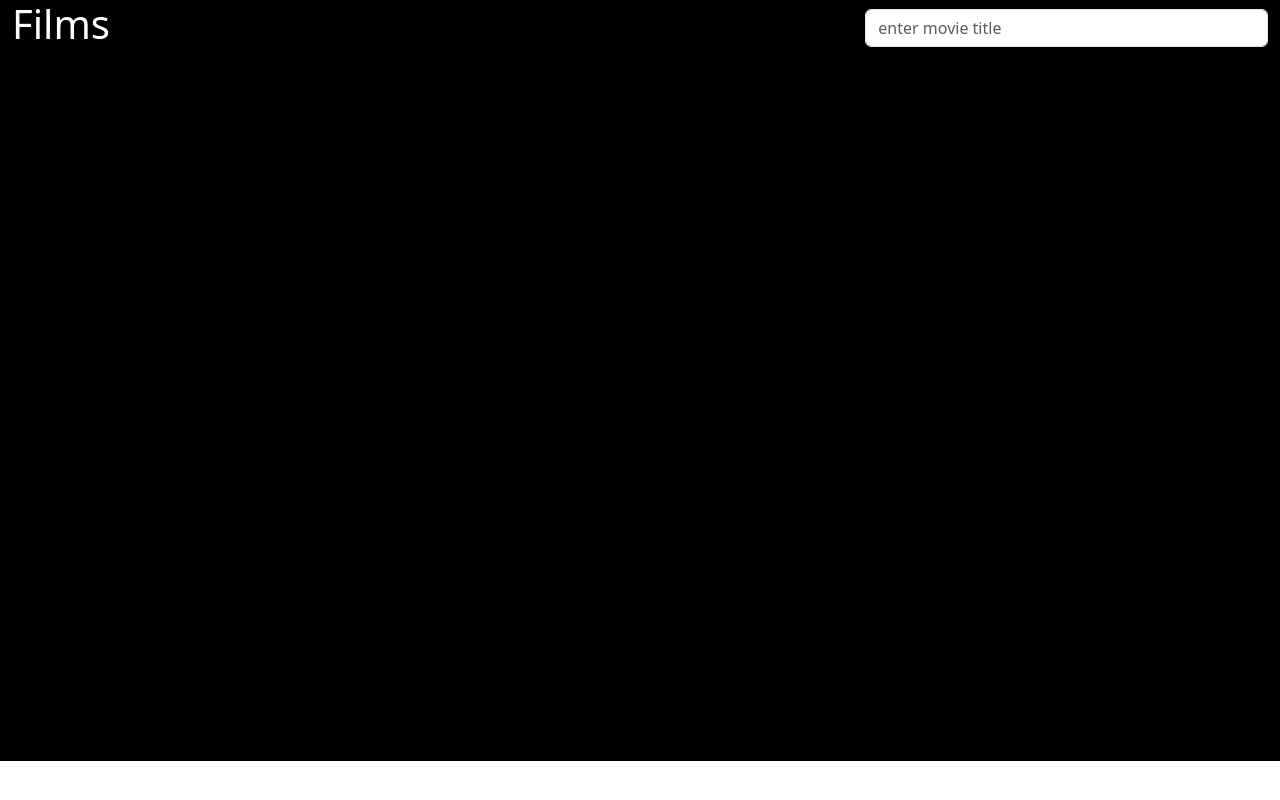
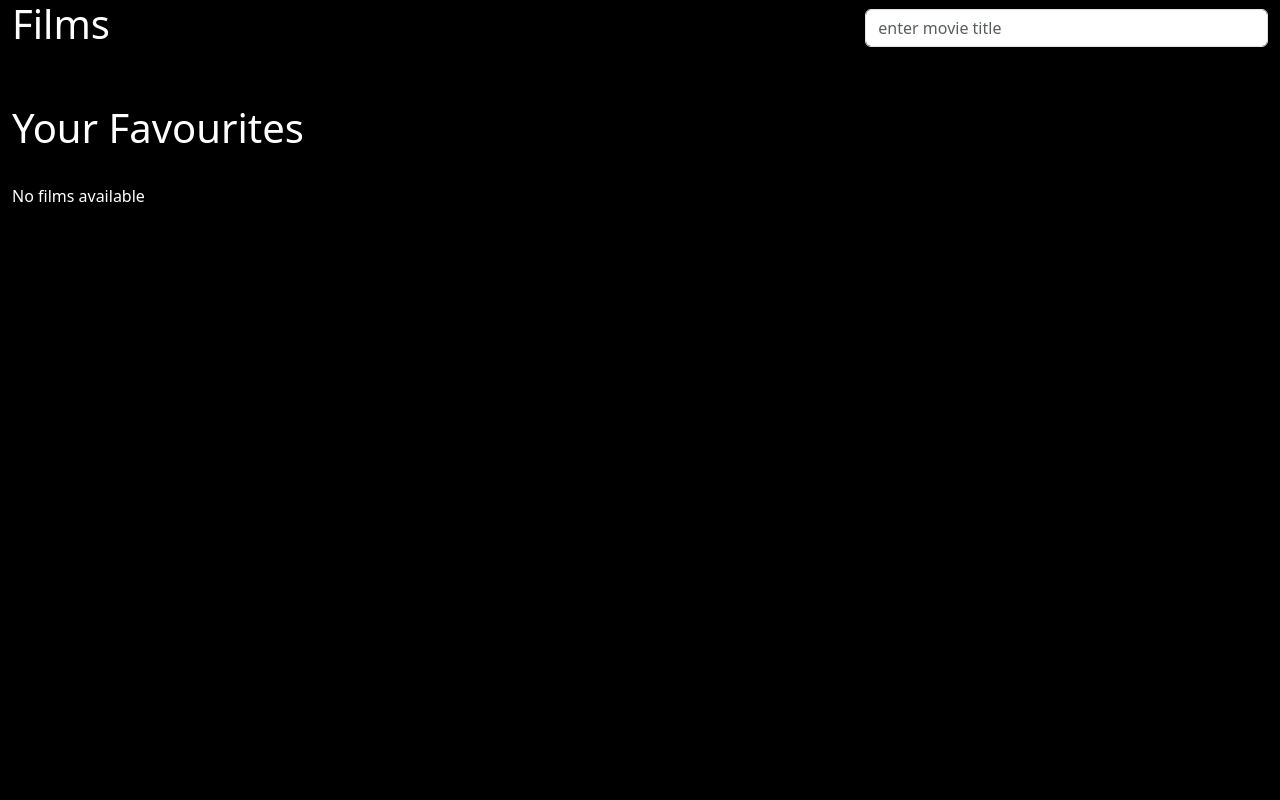
Before and after one commit to henok26/Movie_Website, a React (Create React App) app: page / in a window 1280 px wide. Shown: the top 800 px of the page. Built offline with nearby package versions, Linux system fonts and the light colour scheme.

Commit message:
making functional add favourites

```diff
--- a/src/App.css
+++ b/src/App.css
@@ -3,7 +3,7 @@
 /* Add this style to create a flex container for the film posters */
 .App{
 background: black;
-height:761px;
+height:1200px;
 color:#fff;
 
 
--- a/src/App.js
+++ b/src/App.js
@@ -10,6 +10,7 @@ import "bootstrap/dist/css/bootstrap.min.css";
 const App = () => {
   const [films, setFilms] = useState([]);
   const [searchFilm, setSearchFilm] = useState(""); // Initialize as an empty string
+  const [favouriteFilms,setFavouriteFilms]=useState("");
 
   const getFilmRequest = async (searchQuery) => {
     const apiKey = "ff1e75a7";
@@ -32,6 +33,10 @@ const App = () => {
       getFilmRequest(searchFilm);
     }
   }, [searchFilm]);
+ const  AddFavouriteFilm=(film)=>{
+const newFavouriteList=[...favouriteFilms];
+setFavouriteFilms(newFavouriteList);
+ }
 
   return (
     <div className="App container-fluid">
@@ -40,7 +45,17 @@ const App = () => {
         <SearchBox searchFilm={searchFilm} setSearchFilm={setSearchFilm} />
       </div>
       <div className="row">
-        <FilmList films={films} favourites={AddFavourite} />
+        <FilmList films={films} favouritesChosen={AddFavouriteFilm} favourites={AddFavourite} />
+
+
+      </div>
+
+      <div className="row d-flex align-items-center mt-4 mb-4">
+        <FilmListHeading heading="Your Favourites" />
+
+      </div>
+      <div className="row">
+        <FilmList films={favouriteFilms} favouritesChosen={AddFavouriteFilm} favourites={AddFavourite} />
 
 
       </div>
--- a/src/components/AddFavourite.js
+++ b/src/components/AddFavourite.js
@@ -4,7 +4,7 @@ import '../App.css';
 const AddFavourite = (props) => {
   return (
     <>
-    <span className="mr-2"></span>
+    <span className="mr-2">Add to Favourites</span>
     <svg xmlns="http://www.w3.org/2000/svg" width="16" height="16" fill="currentColor" class="bi bi-emoji-heart-eyes-fill" viewBox="0 0 16 16">
   <path d="M8 0a8 8 0 1 0 0 16A8 8 0 0 0 8 0zM4.756 4.566c.763-1.424 4.02-.12.952 3.434-4.496-1.596-2.35-4.298-.952-3.434zm6.559 5.448a.5.5 0 0 1 .548.736A4.498 4.498 0 0 1 7.965 13a4.498 4.498 0 0 1-3.898-2.25.5.5 0 0 1 .548-.736h.005l.017.005.067.015.252.055c.215.046.515.108.857.169.693.124 1.522.242 2.152.242.63 0 1.46-.118 2.152-.242a26.58 26.58 0 0 0 1.109-.224l.067-.015.017-.004.005-.002zm-.07-5.448c1.397-.864 3.543 1.838-.953 3.434-3.067-3.554.19-4.858.952-3.434z"/>
 </svg>
--- a/src/components/FilmList.js
+++ b/src/components/FilmList.js
@@ -1,18 +1,23 @@
 import React from 'react';
 import '../App.css';
+import AddFavourite from './AddFavourite';
 
 const FilmList = (props) => {
+  // Check if props.films is an array before attempting to map over it
+  if (!Array.isArray(props.films)) {
+    // Handle the case where props.films is not an array
+    return <div>No films available</div>;
+  }
 
- const Favourite = props.favourites; // Change 'favourite' to 'favourites'
   return (
     <div className="film-list">
       {props.films.map((film, index) => (
-        <div key={index} className="image-container d-flex justify-content-start  m-3">
+        <div key={index} className="image-container d-flex justify-content-start m-3">
           <img src={film.Poster} alt={film.Title} />
-          <div className="overlay d-flex align-items-center justified-content-center">
-
-            <Favourite/>
-            </div>
+          <div onClick={() => props.favouritesChosen(film)} className="overlay d-flex align-items-center justified-content-center">
+            {/* Render the Favourite component with onClick */}
+            <AddFavourite />
+          </div>
         </div>
       ))}
     </div>
```
